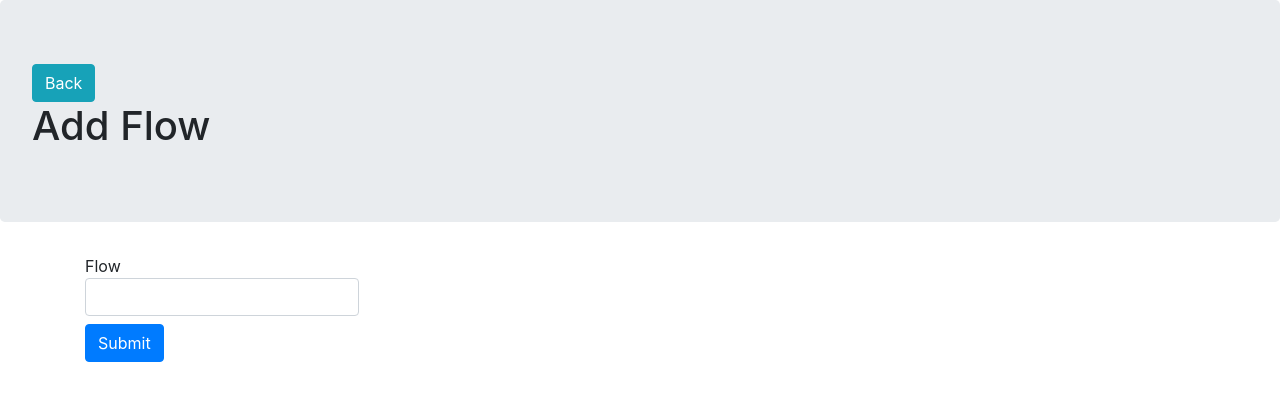
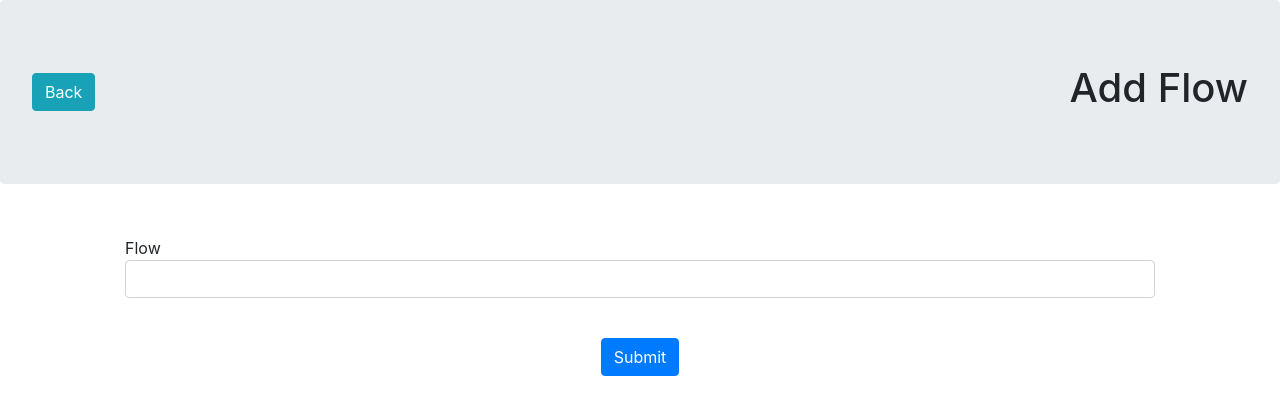
Before and after one commit to RodriguezLucha/repeat, a React (Create React App) app: page /flow/add in a window 1280 px wide. Shown: the top 414 px of the page. Built offline with nearby package versions, Linux system fonts and the light colour scheme.

Commit message:
Nice css

```diff
--- a/src/features/flow/Flow.module.scss
+++ b/src/features/flow/Flow.module.scss
@@ -0,0 +1,31 @@
+.center {
+  display: flex;
+  align-items: center;
+  justify-content: space-between;
+}
+
+.fullWidth {
+  width: 100%;
+  margin: 20px;
+}
+.margin {
+  margin: 20px;
+}
+
+.addFlowButton {
+  margin: 50px;
+}
+.listGroupItem {
+  display: flex;
+  flex-direction: row;
+  align-items: center;
+  justify-content: space-between;
+}
+
+.flowControlContainer {
+  display: flex;
+  justify-content: space-between;
+}
+.button {
+  margin-right: 20px;
+}
```
